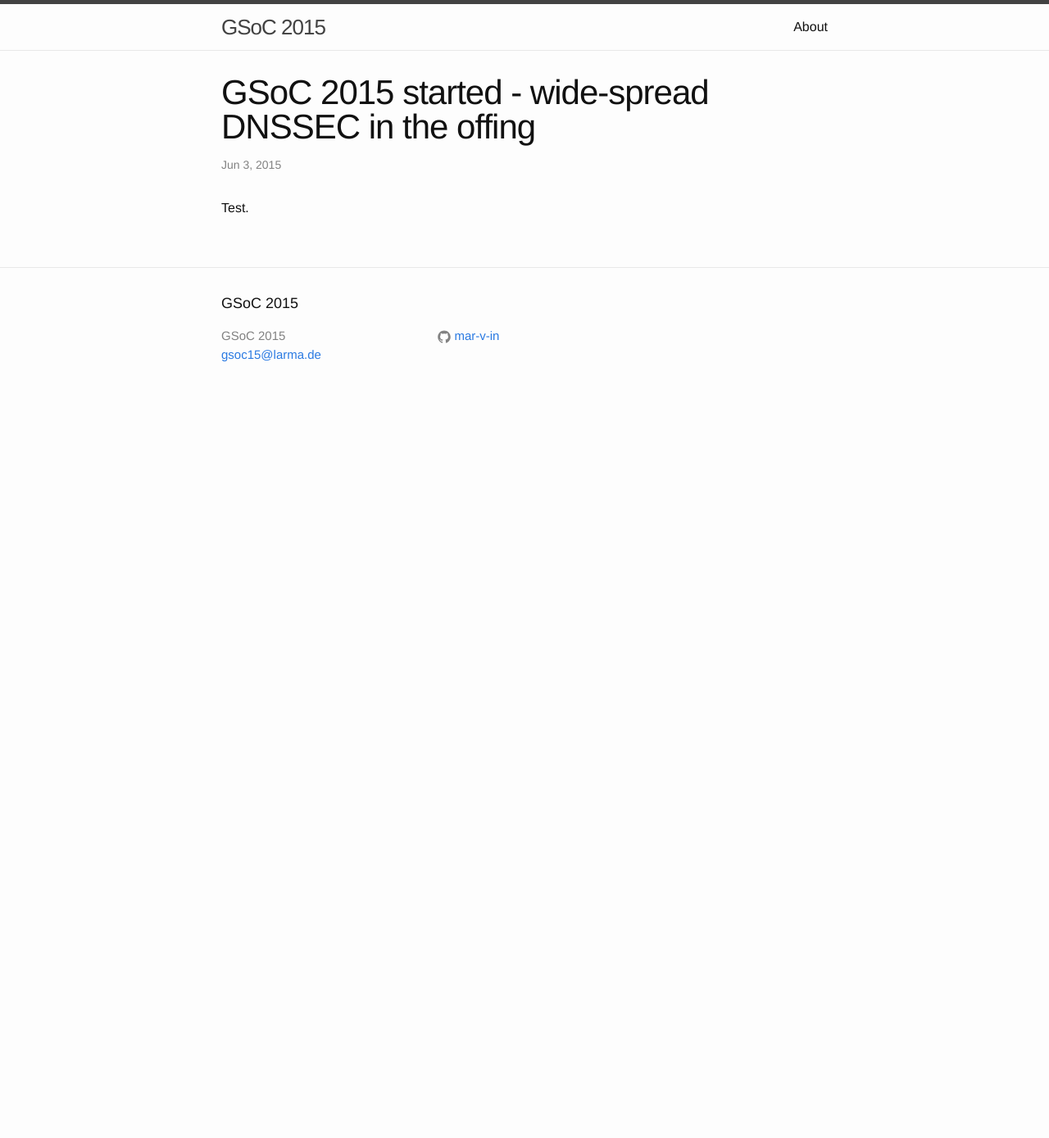
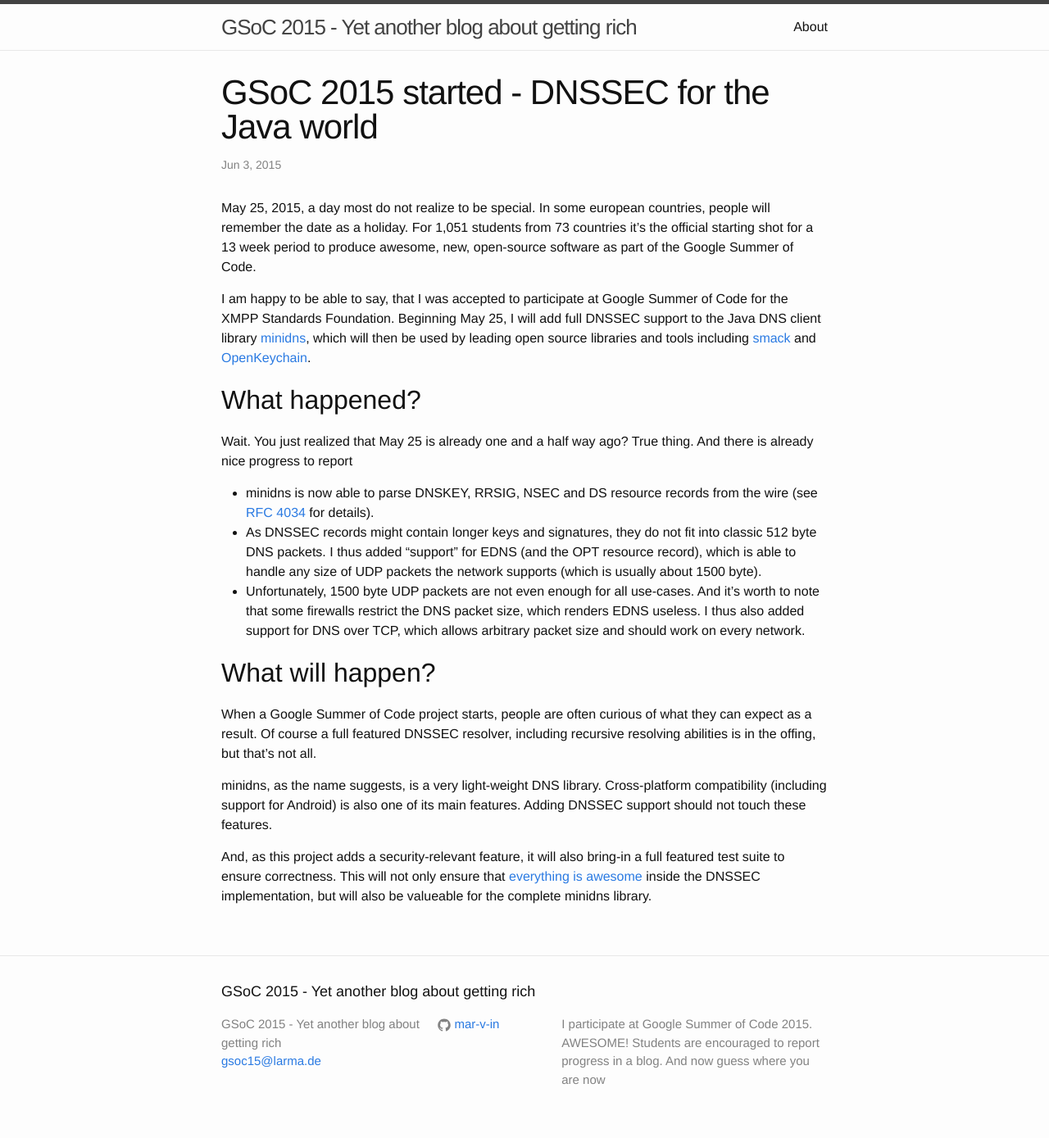
Before and after one commit to mar-v-in/gsoc15, a Jekyll site: the page built from _posts/2015-06-03-gsoc-started.markdown, in a window 1280 px wide. Shown: the whole page at 82% size. Built offline with Jekyll 4.4.1, drawn with Linux system fonts in a browser that asks for light colours; before the commit the page ends 900 px from its top, so only the background shows below that.

Commit message:
Add first post

```diff
--- a/_config.yml
+++ b/_config.yml
@@ -1,13 +1,9 @@
 # Site settings
-title: GSoC 2015
+title: GSoC 2015 - Yet another blog about getting rich
 email: gsoc15@larma.de
-#description: > # this means to ignore newlines until "baseurl:"
-#  Write an awesome description for your new site here. You can edit this
-#  line in _config.yml. It will appear in your document head meta (for
-#  Google search results) and in your feed.xml site description.
+description: I participate at Google Summer of Code 2015. AWESOME! Students are encouraged to report progress in a blog. And now guess where you are now
 baseurl: "/gsoc15" # the subpath of your site, e.g. /blog/
 url: "http://mar-v-in.github.io/gsoc15" # the base hostname & protocol for your site
-#twitter_username:
 github_username:  mar-v-in
 
 # Build settings
--- a/_posts/2015-06-03-gsoc-started.markdown
+++ b/_posts/2015-06-03-gsoc-started.markdown
@@ -1,6 +1,33 @@
 ---
-title: GSoC 2015 started - wide-spread DNSSEC in the offing
+title: GSoC 2015 started - DNSSEC for the Java world
 layout: post
+category: weekly-report
 ---
 
-Test.
+May 25, 2015, a day most do not realize to be special.
+In some european countries, people will remember the date as a holiday.
+For 1,051 students from 73 countries it's the official starting shot for a 13 week period to produce awesome, new, open-source software as part of the Google Summer of Code.
+
+I am happy to be able to say, that I was accepted to participate at Google Summer of Code for the XMPP Standards Foundation.
+Beginning May 25, I will add full DNSSEC support to the Java DNS client library [minidns](https://github.com/rtreffer/minidns), which will then be used by leading open source libraries and tools including [smack](https://github.com/igniterealtime/smack) and [OpenKeychain](https://github.com/open-keychain/open-keychain).
+
+What happened?
+--------------
+
+Wait. You just realized that May 25 is already one and a half way ago? True thing. And there is already nice progress to report
+
+-	minidns is now able to parse DNSKEY, RRSIG, NSEC and DS resource records from the wire (see [RFC 4034](http://tools.ietf.org/html/rfc4034) for details).
+-	As DNSSEC records might contain longer keys and signatures, they do not fit into classic 512 byte DNS packets. I thus added "support" for EDNS (and the OPT resource record), which is able to handle any size of UDP packets the network supports (which is usually about 1500 byte).
+-	Unfortunately, 1500 byte UDP packets are not even enough for all use-cases. And it's worth to note that some firewalls restrict the DNS packet size, which renders EDNS useless. I thus also added support for DNS over TCP, which allows arbitrary packet size and should work on every network.
+
+What will happen?
+-----------------
+
+When a Google Summer of Code project starts, people are often curious of what they can expect as a result.
+Of course a full featured DNSSEC resolver, including recursive resolving abilities is in the offing, but that's not all.
+
+minidns, as the name suggests, is a very light-weight DNS library. Cross-platform compatibility (including support for Android) is also one of its main features.
+Adding DNSSEC support should not touch these features.
+
+And, as this project adds a security-relevant feature, it will also bring-in a full featured test suite to ensure correctness.
+This will not only ensure that [everything is awesome](https://www.youtube.com/watch?v=StTqXEQ2l-Y) inside the DNSSEC implementation, but will also be valueable for the complete minidns library.
```
